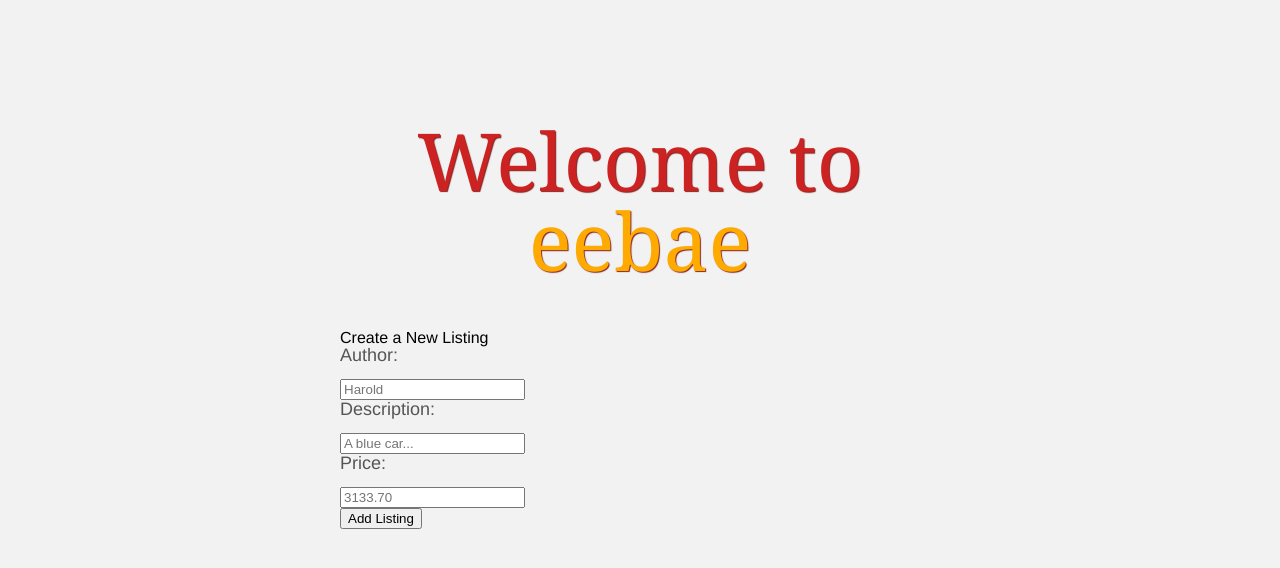
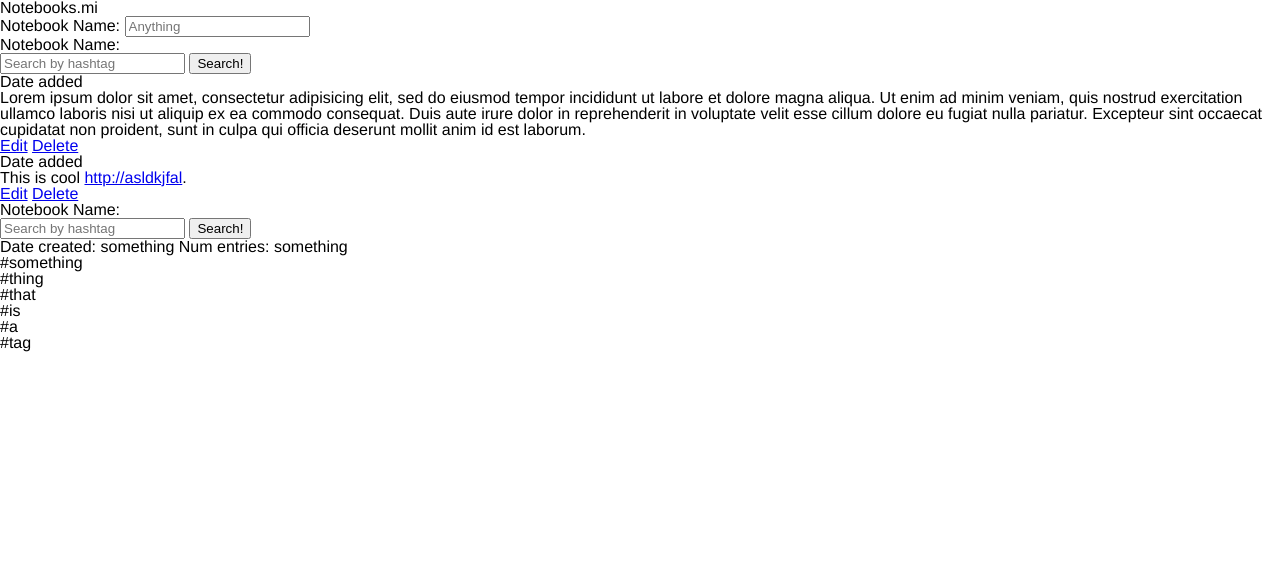
Before and after one commit to nshikha/Notebook, a plain HTML site: page static/index.html in a window 1280 px wide. Drawn offline with Linux system fonts and the light colour scheme.

Commit message:
some dummy html

```diff
--- a/static/index.html
+++ b/static/index.html
@@ -7,31 +7,73 @@
   <body>
 
 
-    <div class="wrapper">
-      <div id="header">
-          <h1>Welcome to <span class="ebay"><span class="r">ee</span><span class="b">b</span><span class="y">a</span><span class="g">e</span></span></h1>
+    <div class="splash-page">
+      <div class="header">
+        <h1>Notebooks.mi</h1>
       </div>
 
-      <div id="eebae-listing">
-        <p>Create a New Listing</p>
-        <form name="myform" action="javascript:addListing()">
+      <div id="find-notebook">
+        <form name="findNotebook" action="javascript:toNotebook()">
           <div class="row">
-            <label>Author:</label>  <input id="author-input" name="Author" type="text" placeholder="Harold"/>
-          </div>
-          <div class="row">
-            <label>Description:</label>  <input id="desc-input" name="Desc" type="text" placeholder="A blue car..."/>
-          </div>
-          <div class="row">
-            <label>Price:</label>  <input id="price-input" name="Price" type="text" placeholder="3133.70"/>
-          </div>
-          <div class="row right">
-            <input id="submitButton" name="Submit"  type="submit" value="Add Listing"/>
+            <label>Notebook Name:</label>  <input id="notebook-name-input" name="notebookName" type="text" placeholder="Anything"/>
           </div>
         </form>
       </div>
+    </div>
 
-      <ul class="listings"></ul>
+    <div id="notebook-page">
+      <div class="header">
+        <h1>Notebook Name:</h1>
+        <span class="searchbox">
+          <input id="search-input" name="searchName" type="text" placeholder="Search by hashtag"/>
+          <button id="search-button">Search!</button>
+        </span>
+      </div>
 
+      <div id="notebook-entries">
+        <div class="entry">
+          <span> Date added </span>
+          <p class="entry-body">
+            Lorem ipsum dolor sit amet, consectetur adipisicing elit, sed do eiusmod tempor incididunt ut labore et dolore magna aliqua. Ut enim ad minim veniam, quis nostrud exercitation ullamco laboris nisi ut aliquip ex ea commodo consequat. Duis aute irure dolor in reprehenderit in voluptate velit esse cillum dolore eu fugiat nulla pariatur. Excepteur sint occaecat cupidatat non proident, sunt in culpa qui officia deserunt mollit anim id est laborum.
+          </p>
+          <a href="#" class="entry-edit">Edit</a>
+          <a href="#" class="entry-delete">Delete</a>
+        </div>
+        <div class="entry">
+          <span> Date added </span>
+          <p class="entry-body">
+            This is cool <a href="#">http://asldkjfal</a>.
+          </p>
+          <a href="#" class="entry-edit">Edit</a>
+          <a href="#" class="entry-delete">Delete</a>
+        </div>
+      </div>
+    </div>
+
+    <div id="notebook-page-no-entries">
+      <div class="header">
+        <h1>Notebook Name:</h1>
+        <span class="searchbox">
+          <input id="search-input" name="searchName" type="text" placeholder="Search by hashtag"/>
+          <button id="search-button">Search!</button>
+        </span>
+      </div>
+
+      <div id="notebook-about">
+        <span class="notebook-created-date">Date created</span>: something
+        <span class="notebook-num-entries">Num entries</span>: something
+      </div>
+
+      <div id="notebook-tags">
+        <ul>
+          <li>#something<li>
+          <li>#thing<li>
+          <li>#that<li>
+          <li>#is<li>
+          <li>#a<li>
+          <li>#tag<li>
+        </ul>
+      </div>
     </div>
 
 
--- a/static/notebook.js
+++ b/static/notebook.js
@@ -156,6 +156,12 @@
 //----------------------------------------
 var g_notebook;
 
+  //Takes the user to the notebook's url
+  function toNotebook() {
+      var name = $('#notebook-name-input').val()
+
+  }
+
   // Adds a notebook to the database
   function addNotebook(name) {
     $.ajax({
--- a/static/style.css
+++ b/static/style.css
@@ -1,9 +1,18 @@
 body {
-  background-color: #F2F2F2;
+  background-color: #FFFFFF;
   font-family: 'Helvetica Neue', Helvetica, Arial, sans-serif;
 }
+/*
+ * white: #FFFFFF
+ * light green: #CBE86B
+ * light beige: #F2E9E1
+ * not quite black: 1C140D
+ * tambe blue: 003366
+ */
 
-strong {
+
+
+/*strong {
   font-weight: bold;
 }
 
@@ -69,3 +78,4 @@ form {
   margin-bottom: 20px;
   margin-left: 10px;
 }
+*/
```
